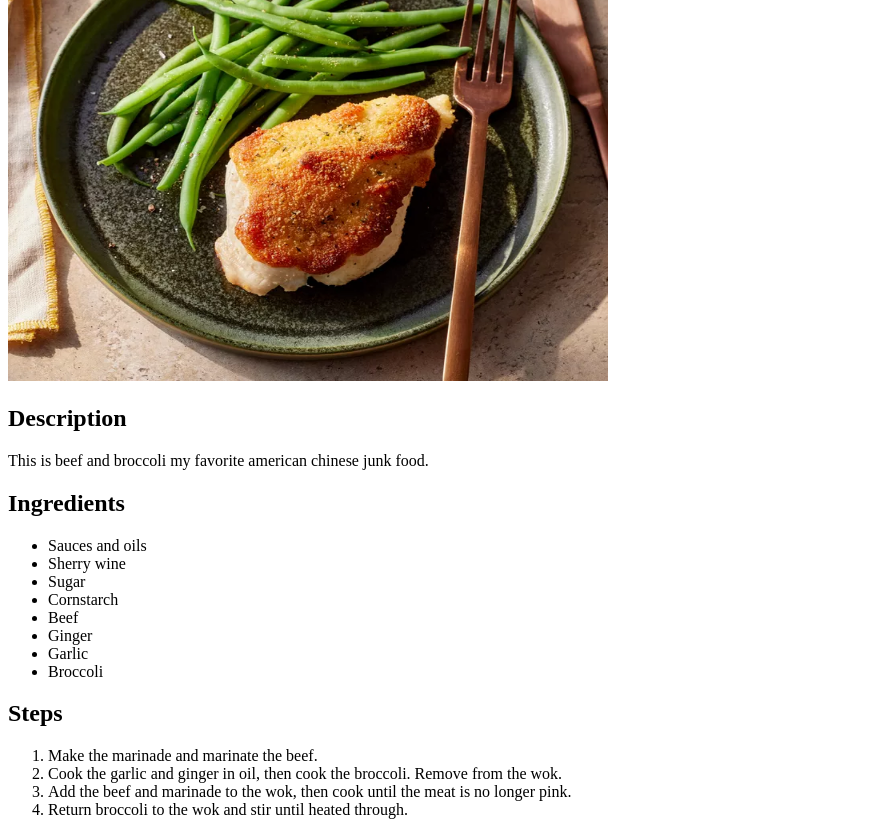
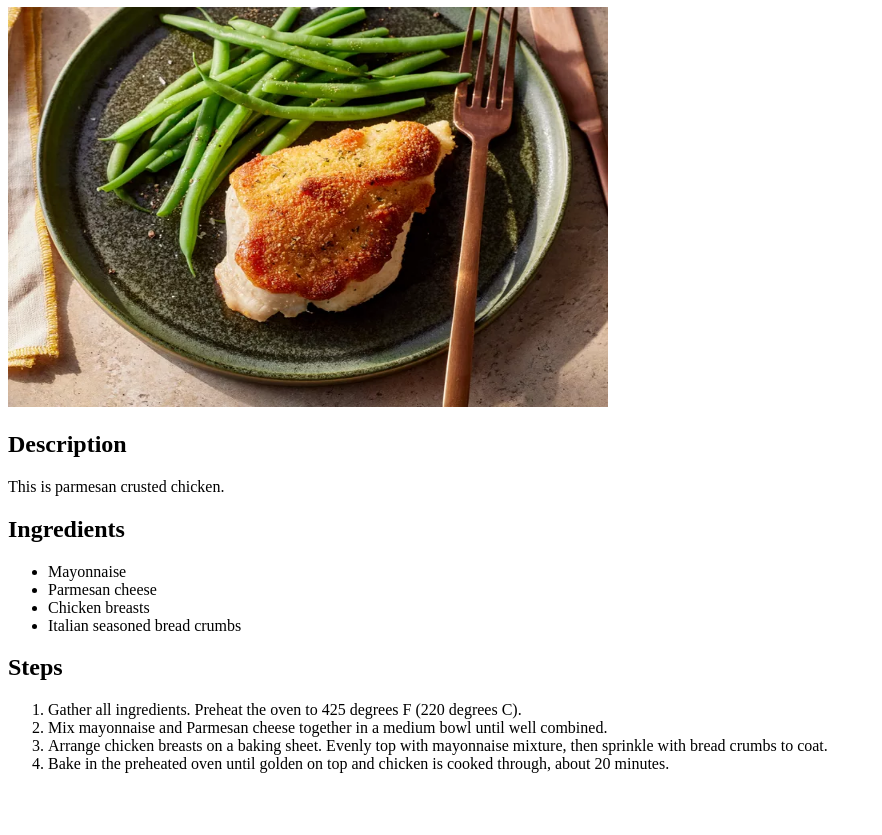
Before and after one commit to leejacob77/odin-recipes, a plain HTML site: page recipes/chicken.html in a window 1280 px wide. Shown: the part 99-934 px from the top of the page, without its empty margins (0-882 px from the left). After the commit the page ends 888 px from the top, so only its background shows below. Drawn offline with Linux system fonts and the light colour scheme.

Commit message:
Added recipe information for chicken.html

```diff
--- a/recipes/chicken.html
+++ b/recipes/chicken.html
@@ -7,32 +7,30 @@
     </head>
 
     <body>
+        <a href="../index.html">Odin Recipes</a>
+
         <h1>Parmesan Crusted Chicken</h1>
 
         <img src="../img/chicken.jpg" alt="Picture of parmesan crusted chicken" height="400" width="600">
 
         <h2>Description</h2>
 
-        <p>This is beef and broccoli my favorite american chinese junk food.</p>
+        <p>This is parmesan crusted chicken.</p>
 
         <h2>Ingredients</h2>
             <ul>
-                <li>Sauces and oils</li>
-                <li>Sherry wine</li>
-                <li>Sugar</li>
-                <li>Cornstarch</li>
-                <li>Beef</li>
-                <li>Ginger</li>
-                <li>Garlic</li>
-                <li>Broccoli</li>
+                <li>Mayonnaise</li>
+                <li>Parmesan cheese</li>
+                <li>Chicken breasts</li>
+                <li>Italian seasoned bread crumbs</li>
             </ul>
 
         <h2>Steps</h2>
             <ol>
-                <li>Make the marinade and marinate the beef.</li>
-                <li>Cook the garlic and ginger in oil, then cook the broccoli. Remove from the wok.</li>
-                <li>Add the beef and marinade to the wok, then cook until the meat is no longer pink.</li>
-                <li>Return broccoli to the wok and stir until heated through.</li>
+                <li>Gather all ingredients. Preheat the oven to 425 degrees F (220 degrees C).</li>
+                <li>Mix mayonnaise and Parmesan cheese together in a medium bowl until well combined.</li>
+                <li>Arrange chicken breasts on a baking sheet. Evenly top with mayonnaise mixture, then sprinkle with bread crumbs to coat.</li>
+                <li>Bake in the preheated oven until golden on top and chicken is cooked through, about 20 minutes.</li>
             </ol>
     </body>
 </html>
```
